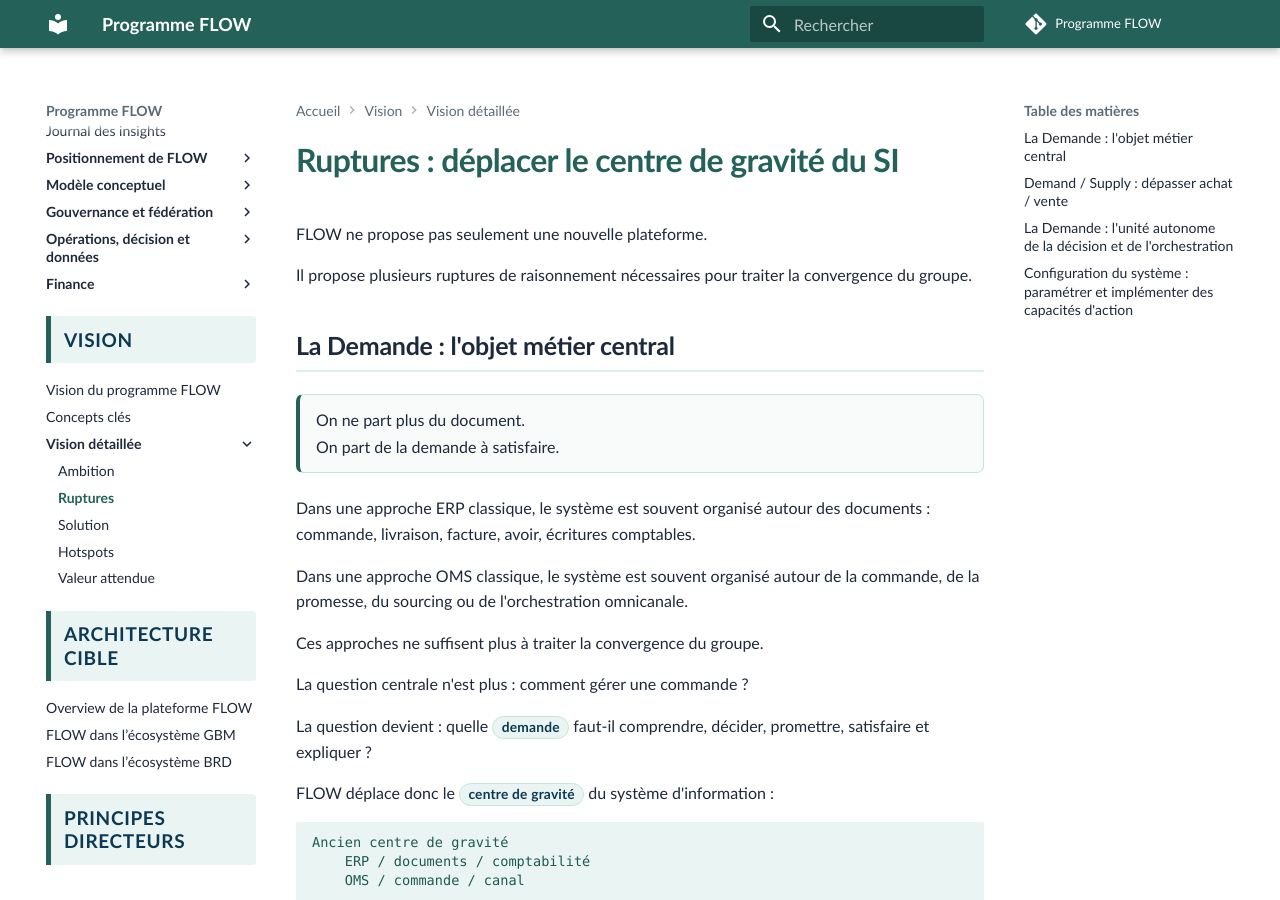
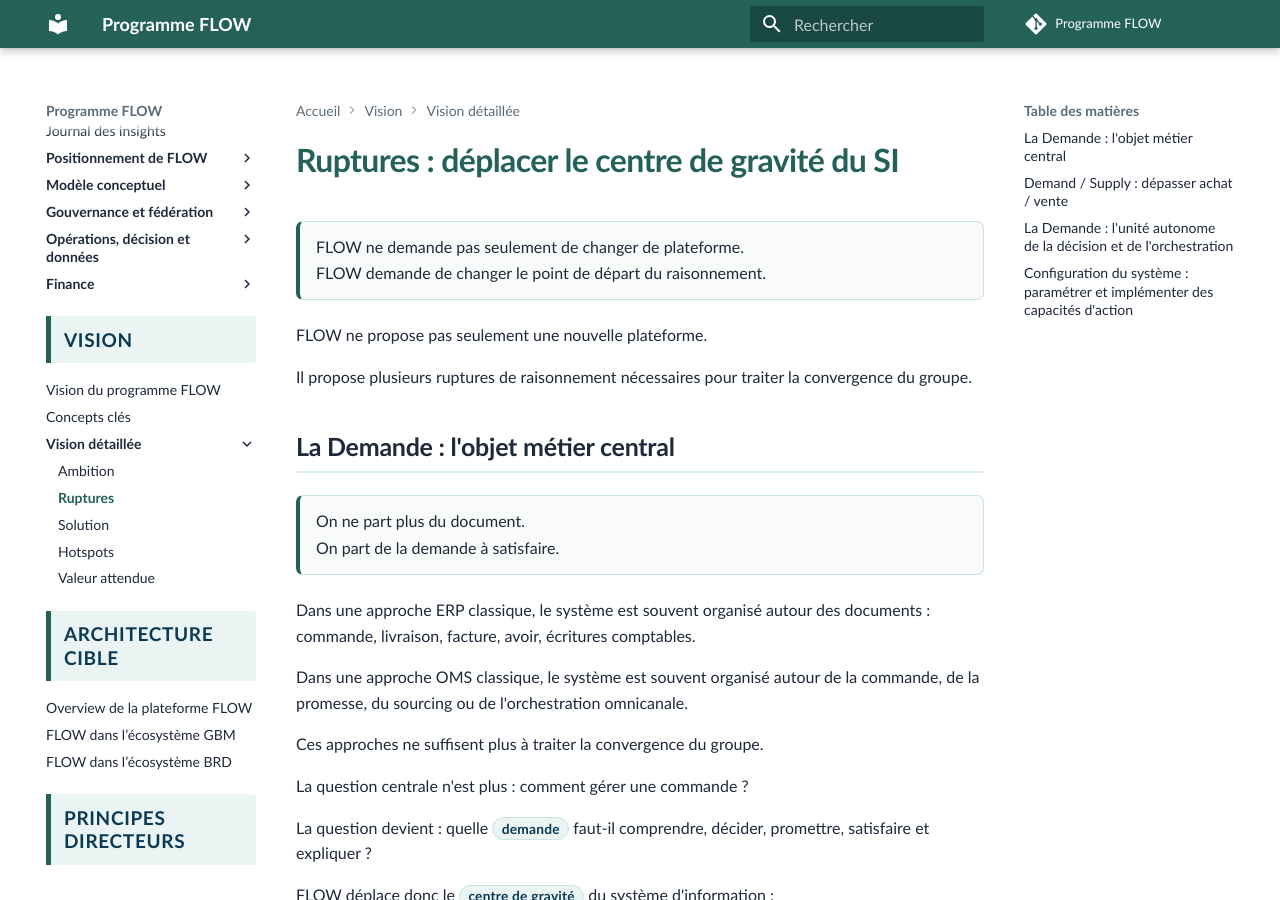
Before and after one commit to laurent-sintes/FLOW-Program, an MkDocs documentation site: the page built from docs/vision/vision-detaillee/2-ruptures-structurantes.md, in a window 1280 px wide and 900 px high. Built offline with MkDocs 1.6.1 and Material for MkDocs 9.7.7, drawn with Linux system fonts in a browser that asks for light colours; comment, search, counter and statistics services are not loaded.

Commit message:
Ajouter une conviction d'ouverture aux ruptures

```diff
--- a/docs/vision/vision-detaillee/2-ruptures-structurantes.md
+++ b/docs/vision/vision-detaillee/2-ruptures-structurantes.md
@@ -1,4 +1,9 @@
 # Ruptures : déplacer le centre de gravité du SI
+
+<div class="flow-conviction">
+  <p>FLOW ne demande pas seulement de changer de plateforme.</p>
+  <p>FLOW demande de changer le point de départ du raisonnement.</p>
+</div>
 
 FLOW ne propose pas seulement une nouvelle plateforme.
 
```
